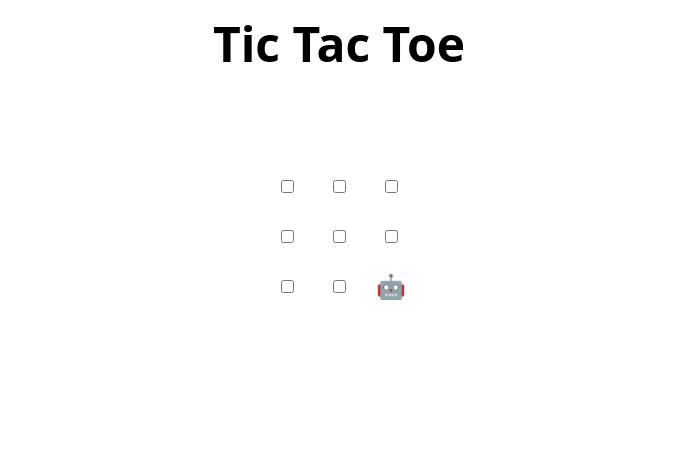
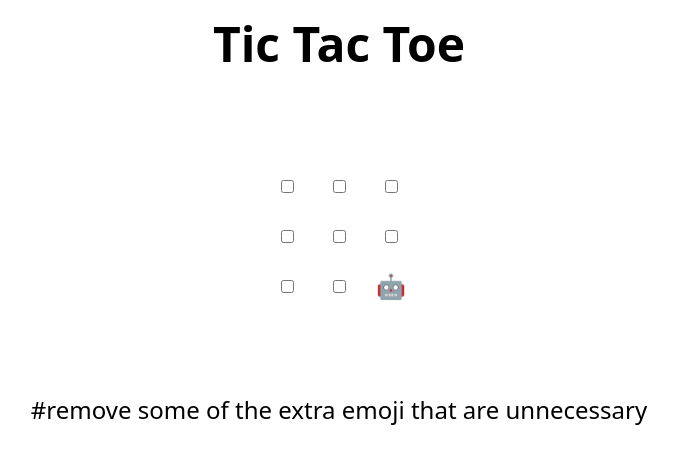
Before and after one commit to GabeGrundy/Pull-Request, a plain HTML site: page index.html in a window 1280 px wide. Shown: the whole page, without its empty margins (301-979 px from the left). Drawn offline with Linux system fonts and the light colour scheme.

Commit message:
Update index.html
Good job, committing this suggestion

```diff
--- a/index.html
+++ b/index.html
@@ -48,6 +48,7 @@
 </table>
 
 <h2 hidden>Game over, refresh to play again 🧑‍💻 🤖!</h2>
+#remove some of the extra emoji that are unnecessary
 
 <script>
   // Initialization
```
